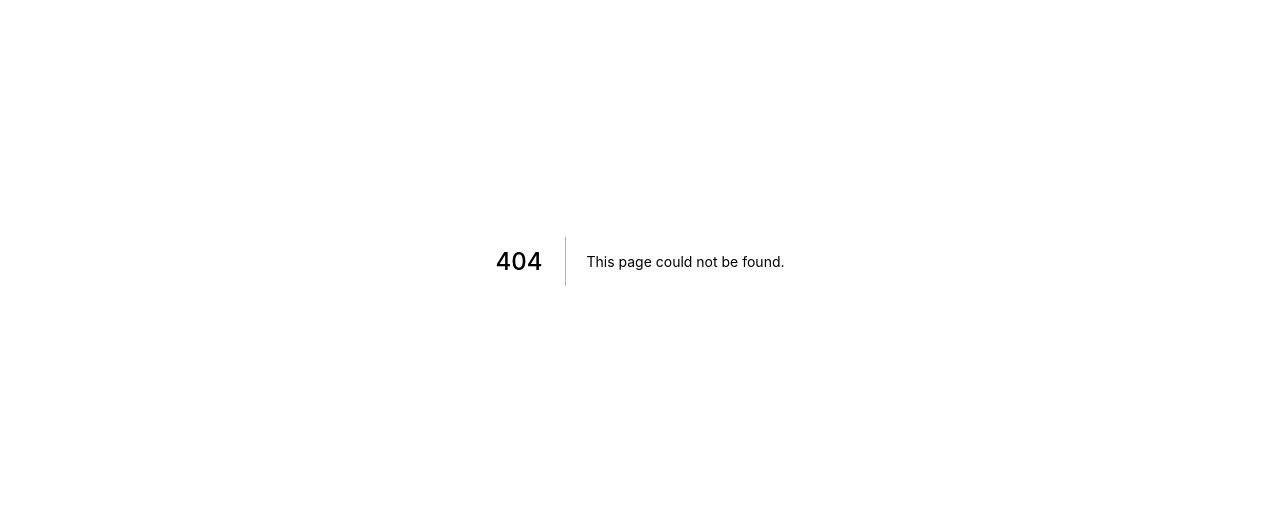
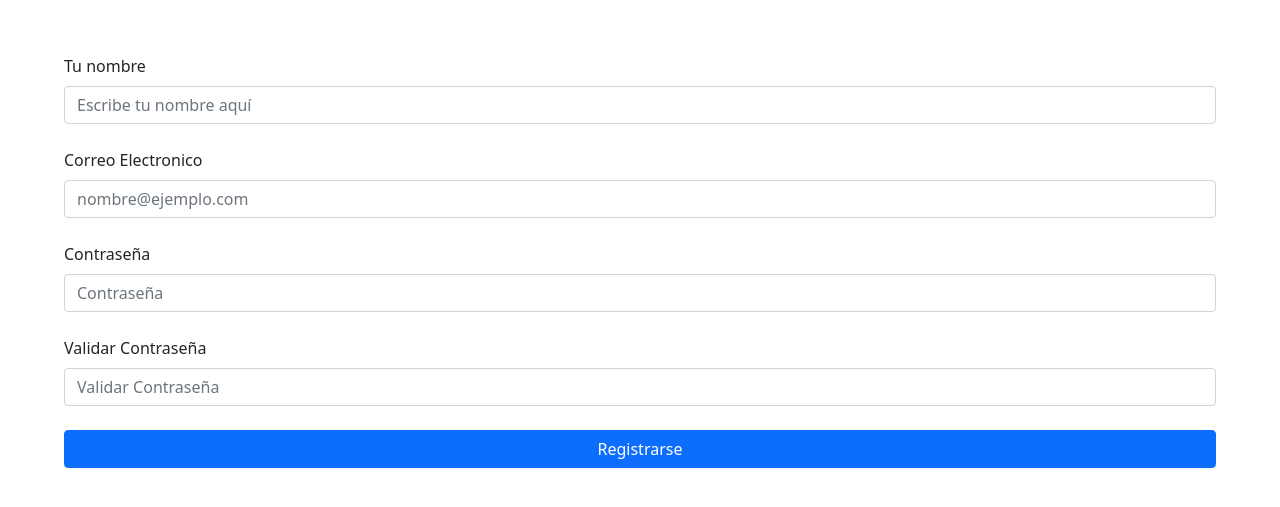
Before and after one commit to sarrietav-dev/lab-samples-app, a Next.js app in the folder frontend/: page /signup in a window 1280 px wide. Before the commit this address had no page. Shown: the part 139-646 px from the top of the page. Built offline with nearby package versions, Linux system fonts and the light colour scheme.

Commit message:
✨ Create sign up page Fixes #6

```diff
--- /dev/null
+++ b/frontend/pages/signup.tsx
@@ -0,0 +1,31 @@
+import { Button, Form } from 'react-bootstrap';
+
+const SignupPage = () => (
+  <Form
+    method="POST"
+    className="vh-100 d-flex flex-column justify-content-center gap-4"
+    style={{ padding: '4rem' }}
+  >
+    <Form.Group controlId="name">
+      <Form.Label>Tu nombre</Form.Label>
+      <Form.Control type="text" placeholder="Escribe tu nombre aquí" />
+    </Form.Group>
+    <Form.Group controlId="email">
+      <Form.Label>Correo Electronico</Form.Label>
+      <Form.Control type="email" placeholder="nombre@ejemplo.com" />
+    </Form.Group>
+    <Form.Group controlId="passwords">
+      <Form.Label>Contraseña</Form.Label>
+      <Form.Control type="password" placeholder="Contraseña" />
+    </Form.Group>
+    <Form.Group controlId="validate-passwords">
+      <Form.Label>Validar Contraseña</Form.Label>
+      <Form.Control type="password" placeholder="Validar Contraseña" />
+    </Form.Group>
+    <Form.Group className="d-flex flex-column ">
+      <Button variant="primary">Registrarse</Button>
+    </Form.Group>
+  </Form>
+);
+
+export default SignupPage;
```
